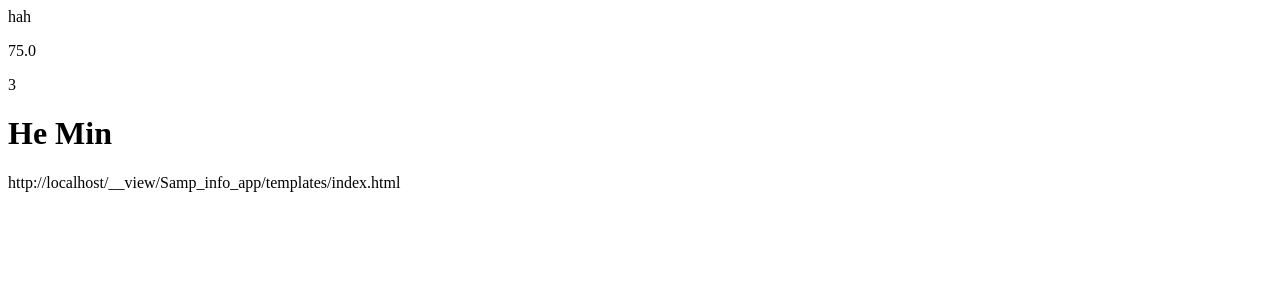
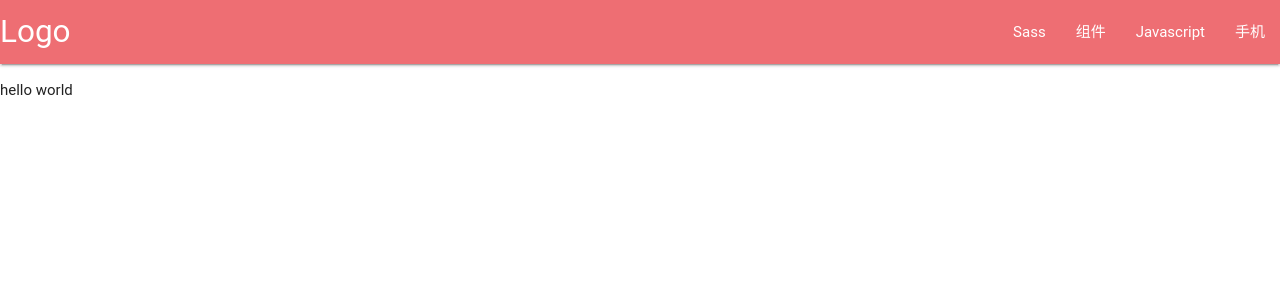
Before and after one commit to hexiaominitao/FLASK, a Flask app: template Samp_info_app/templates/index.html in a window 1280 px wide. Shown: the top 300 px of the page. Run offline with Flask 2, Linux system fonts and the light colour scheme; the template is opened without the code that fills it, so the values that code supplies are empty; some libraries are stand-ins or nearby versions; some web fonts are replaced.

Commit message:
add base.htmlwq

```diff
--- a/Samp_info_app/main.py
+++ b/Samp_info_app/main.py
@@ -32,6 +32,7 @@ class Post(db.Model):
     id = db.Column(db.Integer(), primary_key=True)
     title = db.Column(db.String(255))
     text = db.Column(db.Text())
+    publish_data = db.Column(db.DateTime())
     comments = db.relationship('Comment', backref='post', lazy='dynamic')
     user_id = db.Column(db.Integer(), db.ForeignKey('user.id'))
     tags = db.relationship('Tag', secondary=tags, backref=db.backref('post', lazy='dynamic'))
@@ -57,6 +58,7 @@ class Comment(db.Model):
     id = db.Column(db.Integer(), primary_key=True)
     name = db.Column(db.String(255))
     text = db.Column(db.Text())
+    data = db.Column(db.DateTime())
     post_id = db.Column(db.Integer(), db.ForeignKey('post.id'))
 
 
@@ -65,9 +67,22 @@ class Comment(db.Model):
 
 
 
+from sqlalchemy import func
+
+def sidebar_data():
+    recent = Post.query.order_by(Post.publish_data.desc()).limit(5).all()
+    top_tags = db.session.query(Tag,func.count(tags.c.post_id).label('total')).join(tags).group_by(Tag).order_by('total DESC').limit(5).all()
+    return recent, top_tags
+
+
 @app.route('/')
-def index():
-    return render_template('index.html')
+@app.route('/<int:page>')
+def index(page=1):
+    posts = Post.query.order_by(
+        Post.publish_data.desc()
+    ).paginate(page,10)
+    recent, top_tags = sidebar_data()
+    return render_template('index.html',posts=posts,recent=recent,top_tags=top_tags)
 
 
 if __name__ == "__main__":
--- /dev/null
+++ b/Samp_info_app/templates/base.html
@@ -0,0 +1,34 @@
+<!DOCTYPE html>
+<html lang="en">
+<head>
+    <meta charset="UTF-8">
+    <title>{% block title %}{% endblock %}-flsak</title>
+    <!-- Compiled and minified CSS -->
+  <link rel="stylesheet" href="https://cdnjs.cloudflare.com/ajax/libs/materialize/0.97.8/css/materialize.min.css">
+  <!-- Compiled and minified JavaScript -->
+  <script src="https://cdnjs.cloudflare.com/ajax/libs/materialize/0.97.8/js/materialize.min.js"></script>
+{% block head %}{% endblock %}
+</head>
+<body>
+  <nav>
+    <div class="nav-wrapper">
+      <a href="#!" class="brand-logo">Logo</a>
+      <a href="#" data-activates="mobile-demo" class="button-collapse"><i class="material-icons">menu</i></a>
+      <ul class="right hide-on-med-and-down">
+        <li><a href="sass.html">Sass</a></li>
+        <li><a href="badges.html">组件</a></li>
+        <li><a href="collapsible.html">Javascript</a></li>
+        <li><a href="mobile.html">手机</a></li>
+      </ul>
+      <ul class="side-nav" id="mobile-demo">
+        <li><a href="sass.html">Sass</a></li>
+        <li><a href="badges.html">组件</a></li>
+        <li><a href="collapsible.html">Javascript</a></li>
+        <li><a href="mobile.html">手机</a></li>
+      </ul>
+    </div>
+  </nav>
+{% block content %}{% endblock %}
+
+</body>
+</html>
--- a/Samp_info_app/templates/index.html
+++ b/Samp_info_app/templates/index.html
@@ -1,5 +1,13 @@
-<p>{{ hah | default('hah') }}</p>
-<p>{{ 75 | float }}</p>
-<p>{{ 3.14 | int }}</p>
-<h1>{{ 'he min' | title }}</h1>
-<p>{{ request.url }}</p>
+{#<p>{{ hah | default('hah') }}</p>#}
+{#<p>{{ 75 | float }}</p>#}
+{#<p>{{ 3.14 | int }}</p>#}
+{#<h1>{{ 'he min' | title }}</h1>#}
+{#<p>{{ request.url }}</p>#}
+
+
+
+{% extends "base.html" %}
+{% block title %}Home{% endblock %}
+{% block content %}
+<p>hello world</p>
+{% endblock %}
```
